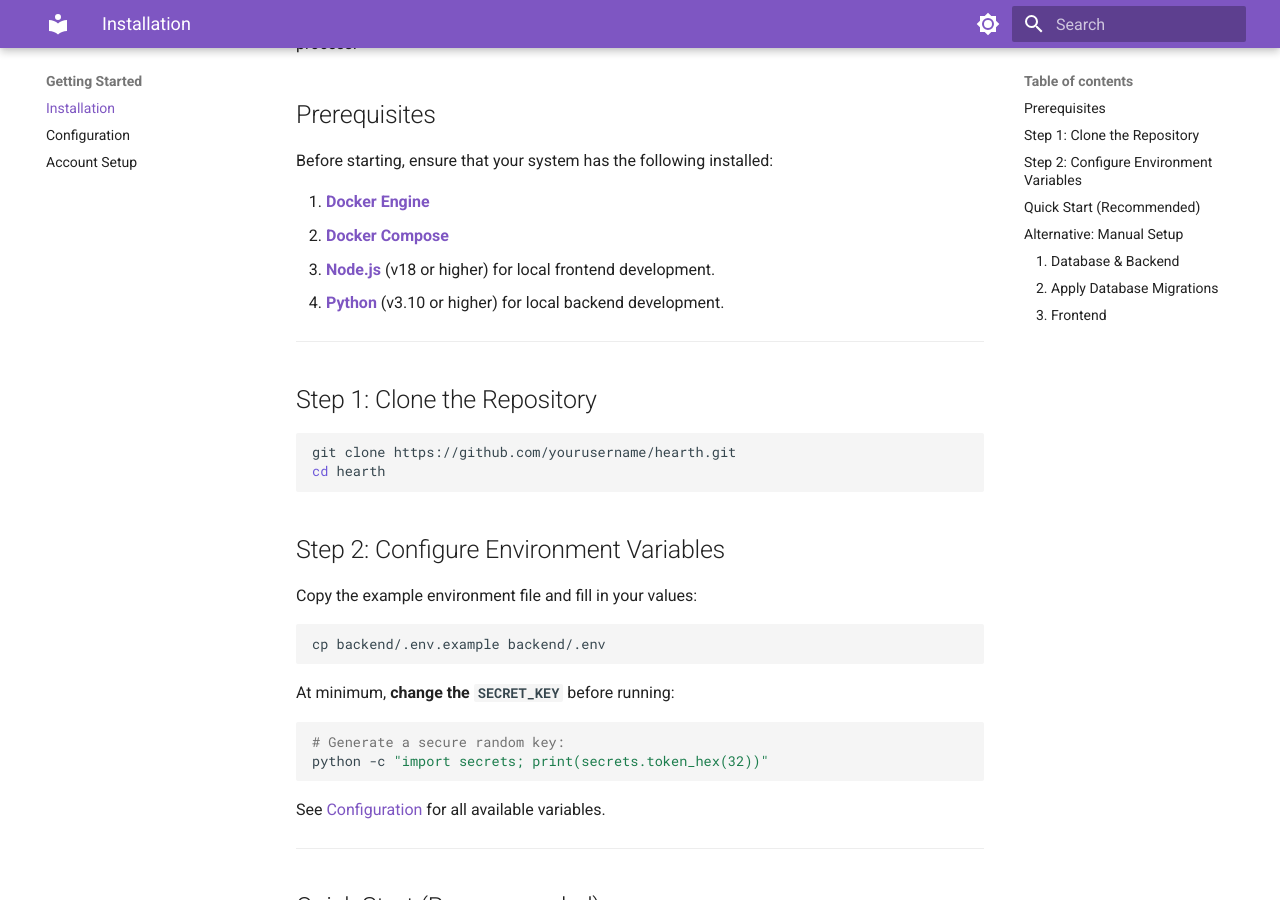
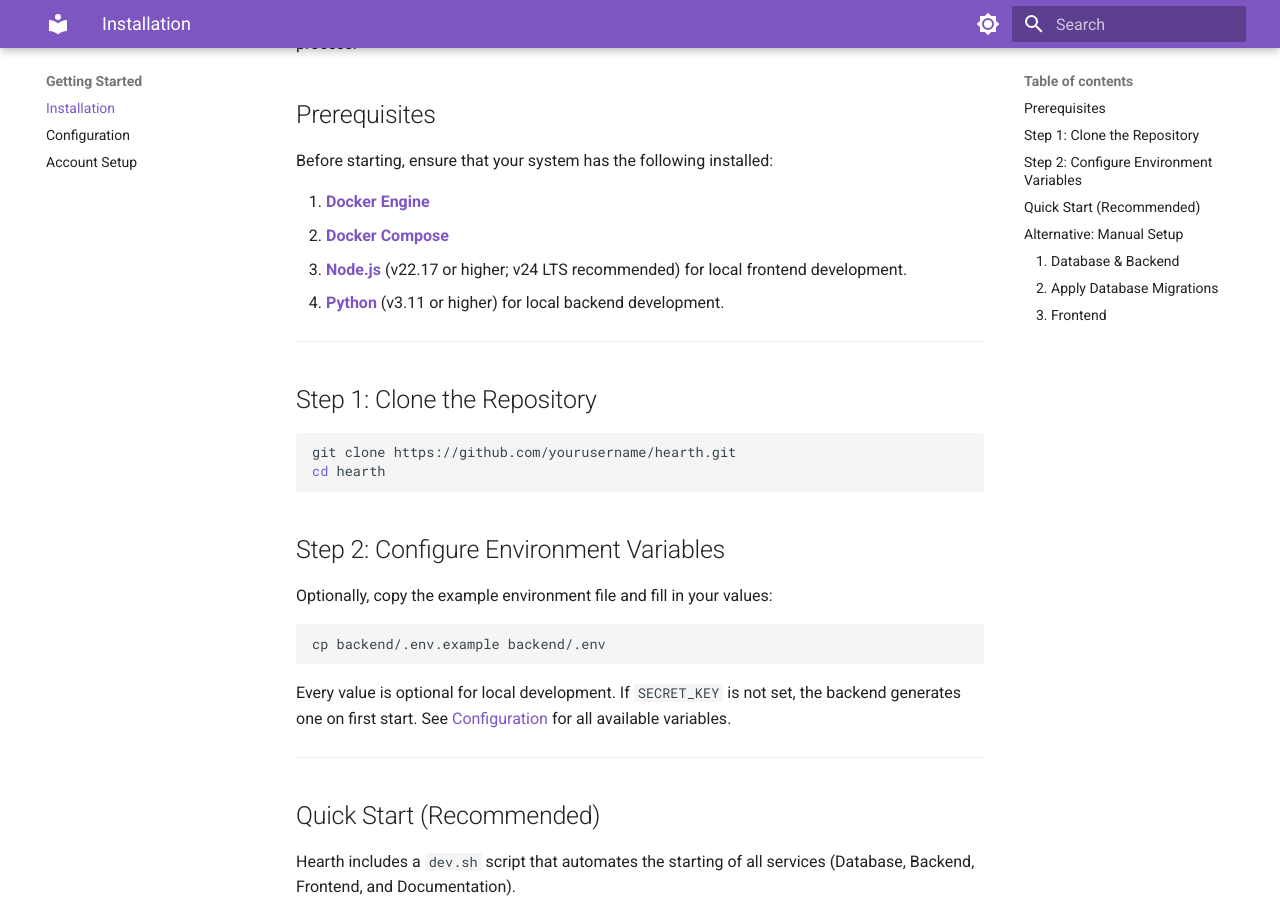
Before and after one commit to i-am-fyre/Hearth, an MkDocs documentation site: the page built from docs/installation.md, in a window 1280 px wide and 900 px high, scrolled down 222 px. Built offline with MkDocs 1.6.1 and Material for MkDocs 9.7.7, drawn with Linux system fonts in a browser that asks for light colours.

Commit message:
Update README and docs for the new setup and tooling
Node 22.17+ requirement, optional backend/.env and generated SECRET_KEY,
running the tests, updating pinned dependencies, frontend API URL
behaviour, and remove a stray drafting note from the docs index.

Co-Authored-By: Claude Opus 5.5 <noreply@anthropic.com>

````diff
--- a/docs/installation.md
+++ b/docs/installation.md
@@ -8,8 +8,8 @@ Before starting, ensure that your system has the following installed:
 
 1. **[Docker Engine](https://docs.docker.com/engine/install/)**
 2. **[Docker Compose](https://docs.docker.com/compose/install/)**
-3. **[Node.js](https://nodejs.org/)** (v18 or higher) for local frontend development.
-4. **[Python](https://www.python.org/)** (v3.10 or higher) for local backend development.
+3. **[Node.js](https://nodejs.org/)** (v22.17 or higher; v24 LTS recommended) for local frontend development.
+4. **[Python](https://www.python.org/)** (v3.11 or higher) for local backend development.
 
 ---
 
@@ -22,20 +22,14 @@ cd hearth
 
 ## Step 2: Configure Environment Variables
 
-Copy the example environment file and fill in your values:
+Optionally, copy the example environment file and fill in your values:
 
 ```bash
 cp backend/.env.example backend/.env
 ```
 
-At minimum, **change the `SECRET_KEY`** before running:
-
-```bash
-# Generate a secure random key:
-python -c "import secrets; print(secrets.token_hex(32))"
-```
-
-See [Configuration](configuration.md) for all available variables.
+Every value is optional for local development. If `SECRET_KEY` is not set, the backend
+generates one on first start. See [Configuration](configuration.md) for all available variables.
 
 ---
 
````
Also changed, not shown: README.md (+32 -10 lines), docs/configuration.md (+11 -5 lines), docs/index.md (+1 -1 lines).
